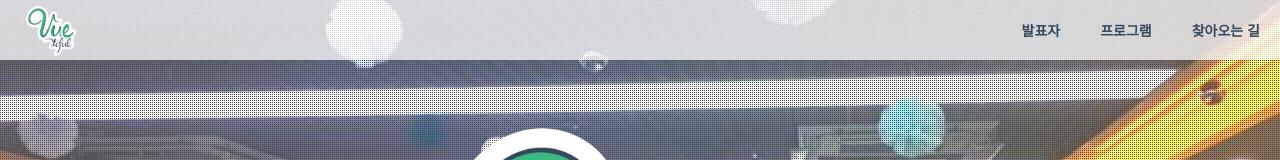
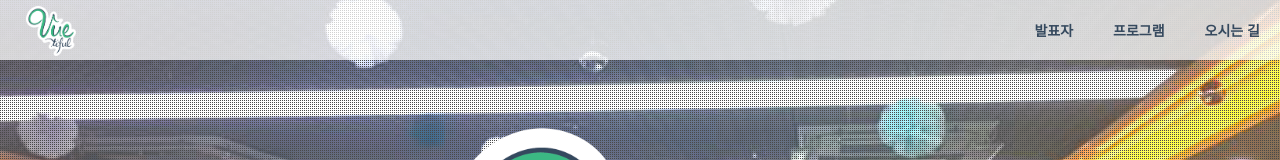
Before and after one commit to vuetiful/kr, a Vue app in the folder fourth/: page / in a window 1280 px wide. Shown: the top 160 px of the page. Built offline with nearby package versions, Linux system fonts and the light colour scheme; grey boxes are pictures that could not be loaded.

Commit message:
Fix navigation name
To match with content

```diff
--- a/fourth/src/components/Header.vue
+++ b/fourth/src/components/Header.vue
@@ -9,7 +9,7 @@
           <el-menu :default-active="activeIndex" mode="horizontal" @select="handleSelect">
             <el-menu-item index="1"><a href="#presenters">발표자</a></el-menu-item>
             <el-menu-item index="2"><a href="#program">프로그램</a></el-menu-item>
-            <el-menu-item index="3"><a href="#directions">찾아오는 길</a></el-menu-item>
+            <el-menu-item index="3"><a href="#directions">오시는 길</a></el-menu-item>
           </el-menu>
         </el-container>
       </el-container>
```
